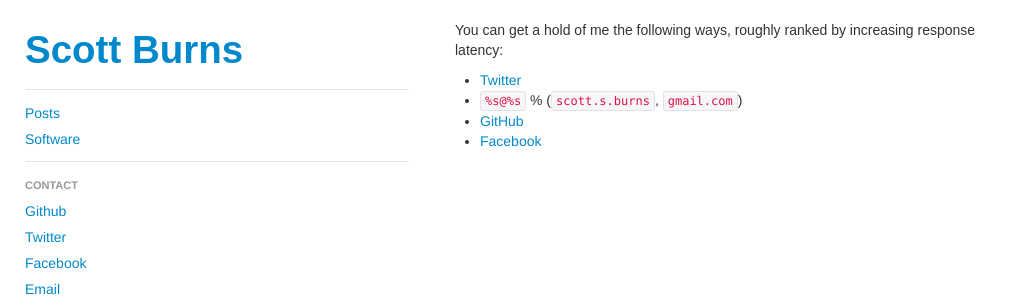
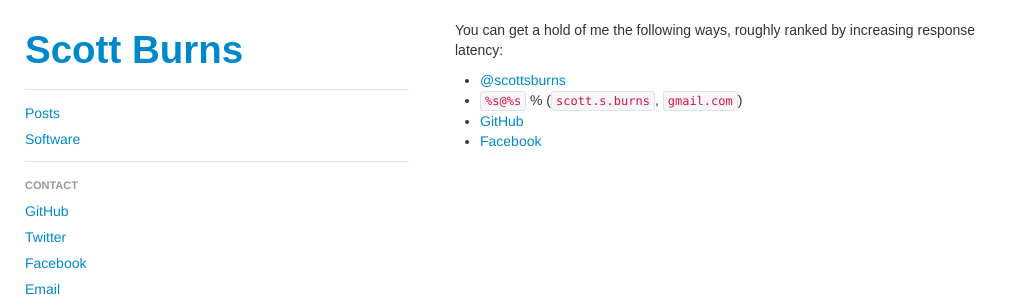
Before and after one commit to sburns/sburns.github.com, a Jekyll site: the page built from contact.md, in a window 1280 px wide. Shown: the top 306 px of the page, without its empty margins (0-1013 px from the left). Built offline with Jekyll 4.4.1, drawn with Linux system fonts in a browser that asks for light colours.

Commit message:
Slight tweaks

```diff
--- a/_layouts/default.html
+++ b/_layouts/default.html
@@ -26,7 +26,7 @@
               <li><a href="/software.html">Software</a></li>
               <li class="divider"></li>
               <li class="nav-header">Contact</li>
-              <li><a href="http://github.com/sburns">Github</a></li>
+              <li><a href="http://github.com/sburns">GitHub</a></li>
               <li><a href="http://twitter.com/scottsburns">Twitter</a></li>
               <li><a href="http://www.facebook.com/scott.s.burns">Facebook</a></li>
               <li><a href="mailto:scott DOT s DOT burns AT google's email DOT com">Email</a></li>
--- a/contact.md
+++ b/contact.md
@@ -4,7 +4,7 @@ layout: default
 
 You can get a hold of me the following ways, roughly ranked by increasing response latency:
 
-*   [Twitter](https://twitter.com/scottsburns)
+*   [@scottsburns](https://twitter.com/scottsburns)
 *   `%s@%s` % (`scott.s.burns`, `gmail.com`)
 *   [GitHub](https://github.com/sburns)
 *   [Facebook](https://www.facebook.com/scott.s.burns)
```
